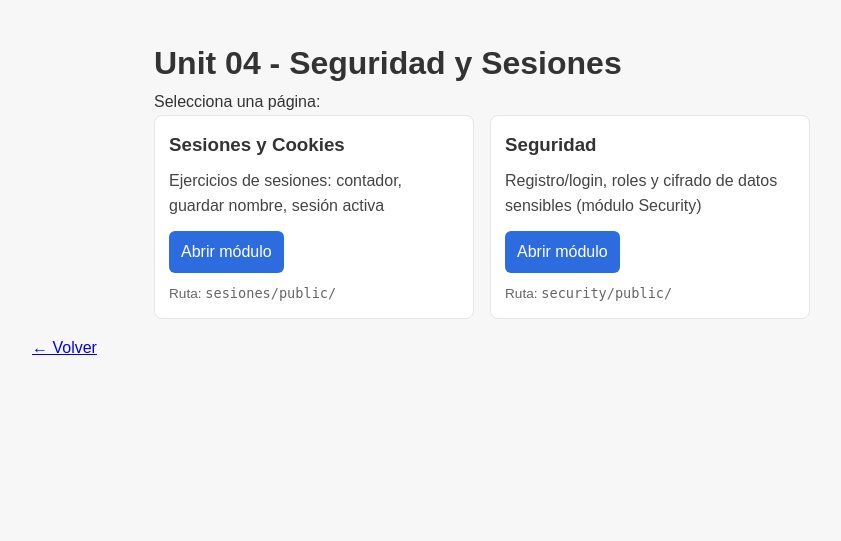
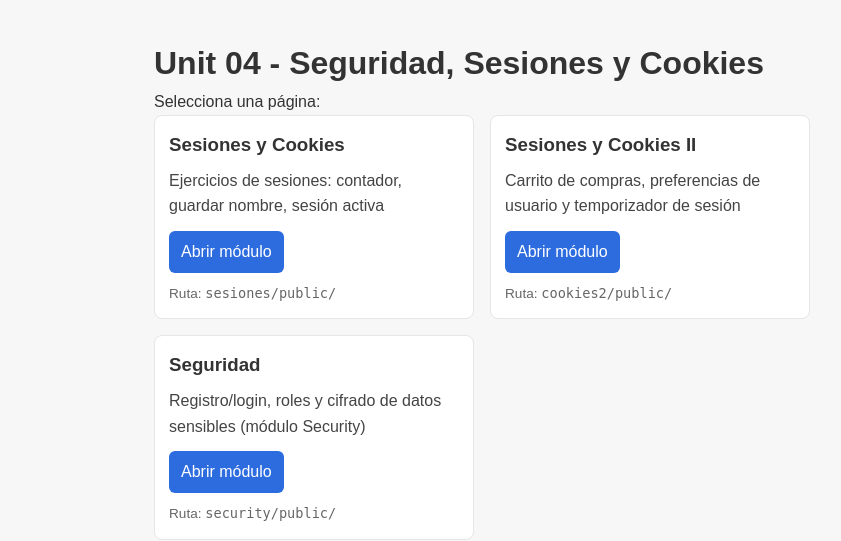
Before and after one commit to PresiDeWitt/DWES, a PHP site: page /unit-04/indexUnit-04.php in a window 1280 px wide. Shown: the top 541 px of the page, without its empty margins (6-847 px from the left). Run offline with PHP 8.4, Linux system fonts and the light colour scheme; some libraries are stand-ins or nearby versions.

Commit message:
feat: add new section for cookies management in Unit 04

```diff
--- a/web/unit-04/indexUnit-04.php
+++ b/web/unit-04/indexUnit-04.php
@@ -7,6 +7,12 @@ $tasks = [
         'path' => 'sesiones/public/',
         'url' => 'sesiones/public/',
         'description' => 'Ejercicios de sesiones: contador, guardar nombre, sesión activa'
+    ],
+    'cookies2' => [
+        'name' => 'Sesiones y Cookies II',
+        'path' => 'cookies2/public/',
+        'url' => 'cookies2/public/',
+        'description' => 'Carrito de compras, preferencias de usuario y temporizador de sesión'
     ],
     'security' => [
         'name' => 'Seguridad',
@@ -40,7 +46,7 @@ function taskExists($path) {
 </head>
 <body>
 <main class="wrap">
-    <h1>Unit 04 - Seguridad y Sesiones</h1>
+    <h1>Unit 04 - Seguridad, Sesiones y Cookies</h1>
     <p>Selecciona una página:</p>
 
     <section class="grid">
```
